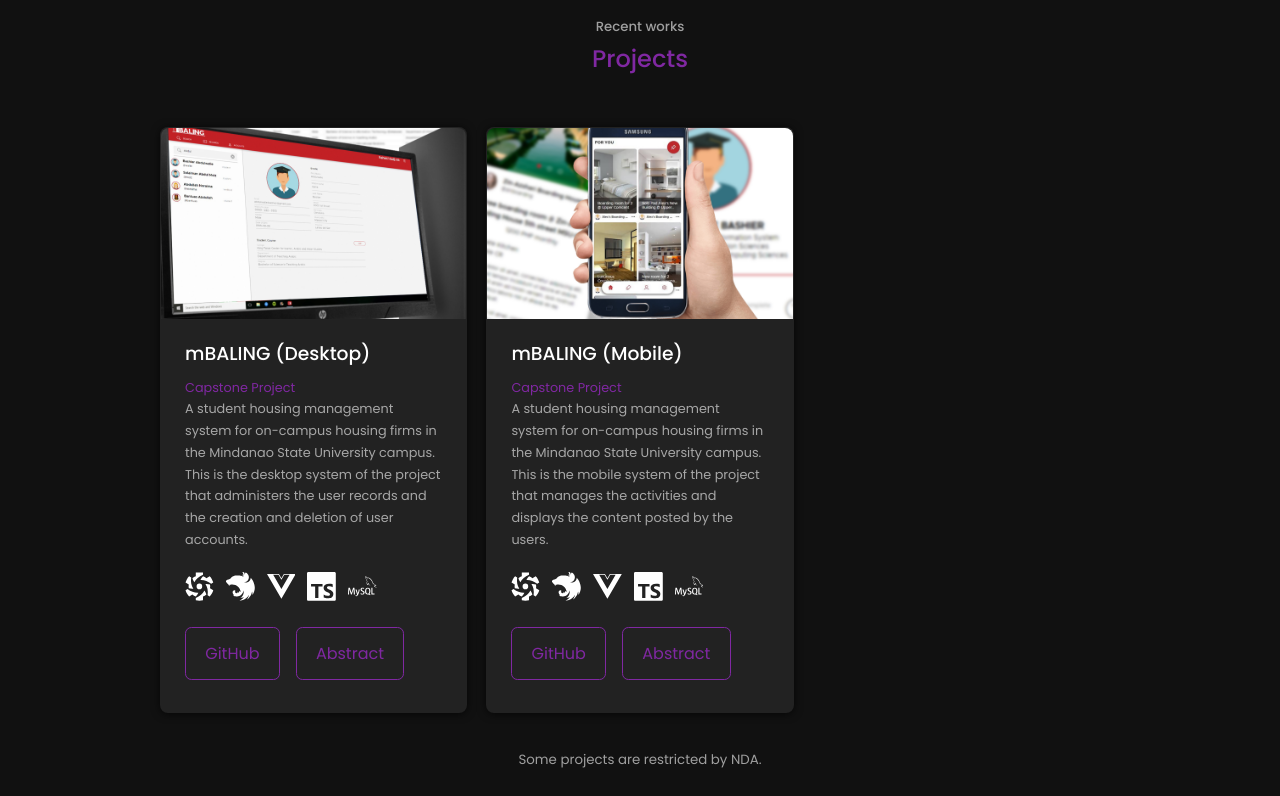
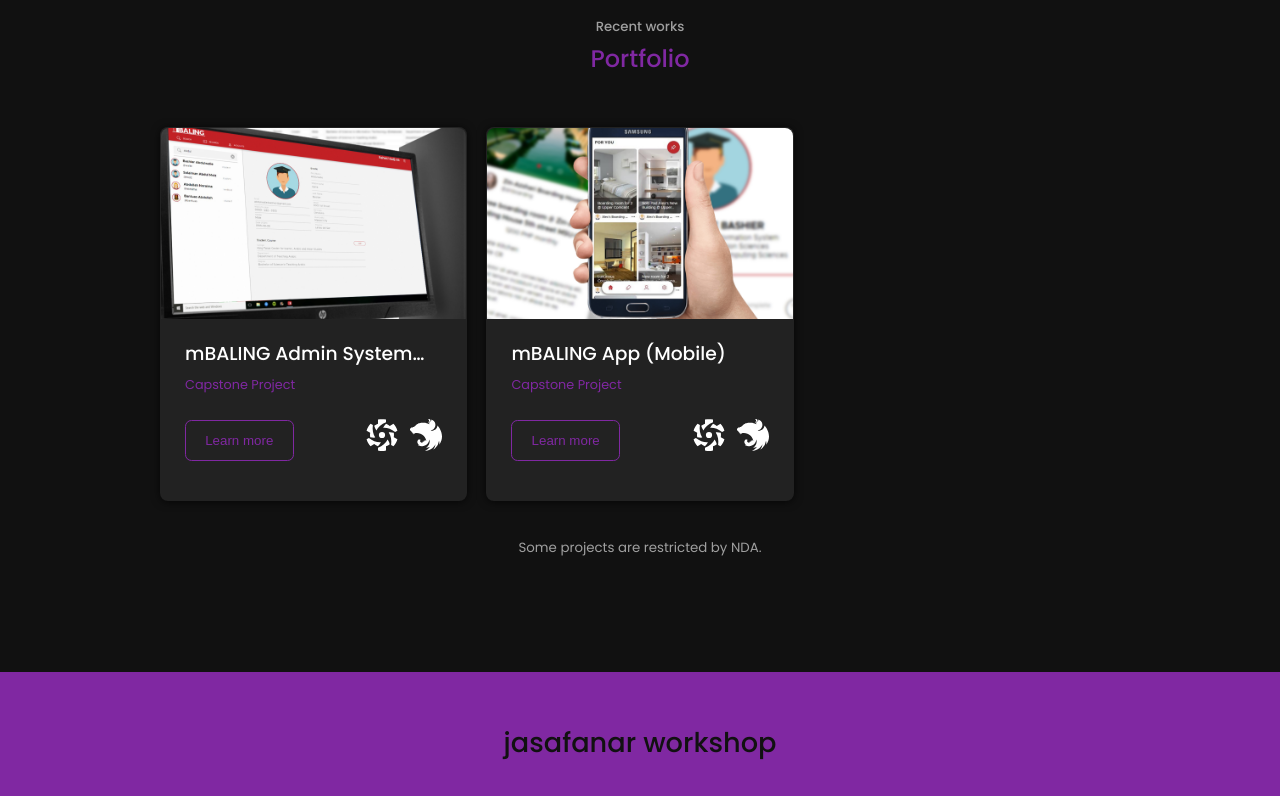
Before and after one commit to amsolaiman/portfolio-website-student, a React (Create React App) app: page /project in a window 1280 px wide. Shown: the part 480-1276 px from the top of the page. Built offline with nearby package versions, Linux system fonts and the light colour scheme.

Commit message:
Project items modal up

```diff
--- a/src/components/home/HomeSecond.jsx
+++ b/src/components/home/HomeSecond.jsx
@@ -11,19 +11,19 @@
     <>
       {/* #home_second desktop section */}
       <section id="home_second-d">
-        <div className="container works__container">
-          <div className="works__title">
+        <div className="container project__container">
+          <div className="project__title">
             <h5>These are my</h5>
-            <h2>Prided Works</h2>
+            <h2>Major Projects</h2>
           </div>
 
-          <div className="works__item item_left">
-            <div className="works__item-image">
+          <div className="project__item item_left">
+            <div className="project__item-image">
               <img src={IMG1} alt="mbaling-desktop" />
             </div>
-            <div className="works__info">
-              <h3>mBALING (Desktop)</h3>
-              <div className="works__cta">
+            <div className="project__info">
+              <h3>mBALING Admin System (Desktop)</h3>
+              <div className="project__cta">
                 <a
                   href="https://github.com/amsolaiman/mbaling-project-client-desktop"
                   className="btn"
@@ -39,13 +39,13 @@
               </div>
             </div>
           </div>
-          <div className="works__item item_right">
-            <div className="works__item-image">
+          <div className="project__item item_right">
+            <div className="project__item-image">
               <img src={IMG2} alt="mbaling-mobile" />
             </div>
-            <div className="works__info">
-              <h3>mBALING (Mobile)</h3>
-              <div className="works__cta">
+            <div className="project__info">
+              <h3>mBALING App (Mobile)</h3>
+              <div className="project__cta">
                 <a
                   href="https://github.com/amsolaiman/mbaling-project-client-mobile"
                   className="btn"
@@ -62,7 +62,7 @@
             </div>
           </div>
 
-          <div className="works__notes">
+          <div className="project__notes">
             <small>Some projects are restricted by NDA.</small>
             <Link to="/project" className="btn btn-primary">
               View more
@@ -74,17 +74,17 @@
       {/* #home_second mobile section */}
       <section id="home_second-m">
         <h5>These are my</h5>
-        <h2>Prided Works</h2>
+        <h2>Major Projects</h2>
 
-        <div className="container works__container">
-          <div className="works__grid">
-            <div className="works__item">
-              <div className="works__item-image">
+        <div className="container project__container">
+          <div className="project__grid">
+            <div className="project__item">
+              <div className="project__item-image">
                 <img src={IMG1} alt="mbaling-desktop" />
               </div>
-              <div className="works__info">
-                <h4>mBALING (Desktop)</h4>
-                <div className="works__cta">
+              <div className="project__info">
+                <h3>mBALING Admin System (Desktop)</h3>
+                <div className="project__cta">
                   <a
                     href="https://github.com/amsolaiman/mbaling-project-client-desktop"
                     className="btn"
@@ -100,13 +100,13 @@
                 </div>
               </div>
             </div>
-            <div className="works__item">
-              <div className="works__item-image">
+            <div className="project__item">
+              <div className="project__item-image">
                 <img src={IMG2} alt="mbaling-mobile" />
               </div>
-              <div className="works__info">
-                <h4>mBALING (Mobile)</h4>
-                <div className="works__cta">
+              <div className="project__info">
+                <h3>mBALING App (Mobile)</h3>
+                <div className="project__cta">
                   <a
                     href="https://github.com/amsolaiman/mbaling-project-client-mobile"
                     className="btn"
@@ -124,7 +124,7 @@
             </div>
           </div>
 
-          <div className="works__notes">
+          <div className="project__notes">
             <small>Some projects are restricted by NDA.</small>
             <Link to="/project" className="btn btn-primary">
               View more
--- a/src/components/home/homefirst.scss
+++ b/src/components/home/homefirst.scss
@@ -72,6 +72,7 @@
   .intro__content {
     h2,
     h5 {
+      text-align: start;
       color: var(--color-light);
     }
 
--- a/src/components/home/homesecond.scss
+++ b/src/components/home/homesecond.scss
@@ -15,7 +15,7 @@
 /* #home_second desktop styles */
 
 #home_second-d {
-  .works__container {
+  .project__container {
     display: column;
     columns: 2;
     gap: 10%;
@@ -26,11 +26,10 @@
     }
   }
 
-  .works__title {
-    text-align: right;
-
+  .project__title {
     h2,
     h5 {
+      text-align: end;
       color: var(--color-light);
     }
 
@@ -40,7 +39,7 @@
     }
   }
 
-  .works__item {
+  .project__item {
     background: var(--color-bg-variant);
     border-radius: 0.5rem;
     border: 1px solid transparent;
@@ -49,23 +48,29 @@
     user-select: none;
     box-shadow: 0 1px 8px rgba(0, 0, 0, 0.7) !important;
 
-    .works__item-image {
+    .project__item-image {
       border-radius: 0.5rem 0.5rem 0 0;
       overflow: hidden;
       aspect-ratio: 16/10;
     }
 
-    .works__info {
+    .project__info {
       display: block;
       padding: 0 2rem;
 
       h3 {
         margin: 1.2rem 0 1rem;
+        overflow: hidden;
+        text-overflow: ellipsis;
+        display: -webkit-box;
+        -webkit-line-clamp: 1;
+        line-clamp: 1;
+        -webkit-box-orient: vertical;
       }
 
-      .works__cta {
-        display: flex;
-        gap: 1rem;
+      .project__cta {
+        display: grid;
+        grid-template-columns: 1fr 1fr;
         margin-bottom: 2rem;
         align-items: center;
 
@@ -74,14 +79,13 @@
           flex-wrap: wrap;
           column-gap: 12px;
           font-size: 2rem;
-          width: 100%;
           justify-content: flex-end;
         }
       }
     }
   }
 
-  .works__notes {
+  .project__notes {
     display: grid;
     gap: 1rem;
     color: var(--color-light);
@@ -101,17 +105,17 @@
 /* #home_second mobile styles */
 
 #home_second-m {
-  .works__container {
+  .project__container {
     display: grid;
     gap: 2rem;
   }
 
-  .works__grid {
+  .project__grid {
     display: grid;
     grid-template-columns: 1fr 1fr;
     gap: 2rem;
 
-    .works__item {
+    .project__item {
       background: var(--color-bg-variant);
       border-radius: 0.5rem;
       border: 1px solid transparent;
@@ -124,21 +128,27 @@
         box-shadow: 0 5px 12px rgba(0, 0, 0, 0.7) !important;
       }
 
-      .works__item-image {
+      .project__item-image {
         border-radius: 0.5rem 0.5rem 0 0;
         overflow: hidden;
         aspect-ratio: 16/10;
       }
 
-      .works__info {
+      .project__info {
         display: block;
         padding: 0 1.5rem;
 
-        h4 {
+        h3 {
           margin: 1.2rem 0 1rem;
+          overflow: hidden;
+          text-overflow: ellipsis;
+          display: -webkit-box;
+          -webkit-line-clamp: 1;
+          line-clamp: 1;
+          -webkit-box-orient: vertical;
         }
 
-        .works__cta {
+        .project__cta {
           display: flex;
           gap: 1rem;
           margin-bottom: 2rem;
@@ -157,7 +167,7 @@
     }
   }
 
-  .works__notes {
+  .project__notes {
     display: grid;
     gap: 1rem;
     color: var(--color-light);
@@ -166,15 +176,15 @@
 
 @media screen and (max-width: 600px) {
   #home_second-m {
-    .works__container {
+    .project__container {
       width: var(--container-width-md);
     }
 
-    .works__grid {
+    .project__grid {
       grid-template-columns: 1fr;
     }
 
-    .works__notes {
+    .project__notes {
       justify-items: center;
     }
   }
--- a/src/components/project/ProjectFirst.jsx
+++ b/src/components/project/ProjectFirst.jsx
@@ -1,4 +1,4 @@
-import React from "react";
+import React, { useState } from "react";
 import "./projectfirst.scss";
 
 import {
@@ -12,30 +12,92 @@
 import IMG2 from "../../assets/project2.jpg";
 
 const ProjectFirst = () => {
+  const [openModal, setOpenModal] = useState(false);
+  const [modalIndex, setModalIndex] = useState(0);
+
   return (
     <section>
       <h5>Recent works</h5>
-      <h2>Projects</h2>
+      <h2>Portfolio</h2>
 
-      <div className="container project__container">
+      <div className="container portfolio__container">
         {data.map((project, index) => {
           return (
-            <div key={index} className="project__item">
-              <div className="project__item-image">
+            <>
+              <div key={index} className="portfolio__item">
+                <div className="portfolio__item-image">
                   <img src={project.image} alt={project.alt} />
                 </div>
-              <div className="project__content">
+                <div className="portfolio__content">
                   <h3>{project.name}</h3>
-                <p className="text-light">
-                  <span> {project.status} </span>
+                  <span> {project.type} </span>
+                  <div className="portfolio__content-cta">
+                    <button
+                      onClick={() => {
+                        setOpenModal(true);
+                        setModalIndex(index);
+                      }}
+                      className="btn"
+                    >
+                      Learn more
+                    </button>
+                    <div className="portfolio__content-icons">
+                      {project.techs.map((tech, index) => {
+                        if (index <= 1) {
+                          return <div key={index}>{tech.icon}</div>;
+                        }
+                        return null;
+                      })}
+                    </div>
+                  </div>
+                </div>
+              </div>
+              <Modal
+                openModal={openModal}
+                modalIndex={modalIndex}
+                closeModal={() => setOpenModal(false)}
+              />
+            </>
+          );
+        })}
+      </div>
+      <div className="portfolio__other">
+        <small>Some projects are restricted by NDA.</small>
+      </div>
+    </section>
+  );
+};
+
+export default ProjectFirst;
+
+function Modal({ openModal, modalIndex, closeModal }) {
+  if (!openModal) {
+    return null;
+  }
+
+  return (
+    <div onClick={closeModal} className="modal__overlay">
+      {data.map((project, index) => {
+        if (index === modalIndex) {
+          return (
+            <div
+              onClick={(e) => {
+                e.stopPropagation();
+              }}
+              className="container modal__container"
+            >
+              <h3>{project.name}</h3>
+              <p>
+                <span> {project.type} </span>
                 <br /> {project.description}
               </p>
-                <div className="project__content-icons">
+              <div className="modal__icons">
                 {project.techs.map((tech, index) => {
                   return <div key={index}>{tech.icon}</div>;
                 })}
               </div>
-                <div className="project__content-cta">
+
+              <div className="modal__cta">
                 {project.links.map(({ type, link }, index) => {
                   return (
                     <a
@@ -51,24 +113,19 @@
                 })}
               </div>
             </div>
+          );
+        }
+        return null;
+      })}
     </div>
   );
-        })}
-      </div>
-      <div className="project__other">
-        <small>Some projects are restricted by NDA.</small>
-      </div>
-    </section>
-  );
-};
-
-export default ProjectFirst;
+}
 
 const data = [
   {
     image: IMG1,
-    name: "mBALING (Desktop)",
-    status: "Capstone Project",
+    name: "mBALING Admin System (Desktop)",
+    type: "Capstone Project",
     description: `A student housing management system for on-campus housing firms in the Mindanao State University campus. This is the desktop system of the project that administers the user records and the creation and deletion of user accounts.`,
     alt: "mbaling-desktop",
     techs: [
@@ -101,8 +158,8 @@
   },
   {
     image: IMG2,
-    name: "mBALING (Mobile)",
-    status: "Capstone Project",
+    name: "mBALING App (Mobile)",
+    type: "Capstone Project",
     description: `A student housing management system for on-campus housing firms in the Mindanao State University campus. This is the mobile system of the project that manages the activities and displays the content posted by the users.`,
     alt: "mbaling-mobile",
     techs: [
--- a/src/components/project/projectfirst.scss
+++ b/src/components/project/projectfirst.scss
@@ -1,10 +1,10 @@
-.project__container {
+.portfolio__container {
   display: grid;
   grid-template-columns: repeat(3, 1fr);
   gap: 1.2rem;
 }
 
-.project__item {
+.portfolio__item {
   background: var(--color-bg-variant);
   border-radius: 0.5rem;
   border: 1px solid transparent;
@@ -18,67 +18,71 @@
     box-shadow: 0 5px 12px rgba(0, 0, 0, 0.7) !important;
   }
 
-  .project__item-image {
+  .portfolio__item-image {
     border-radius: 0.5rem 0.5rem 0 0;
     overflow: hidden;
     aspect-ratio: 16/10;
   }
 
-  .project__content {
+  .portfolio__content {
     display: block;
     padding: 0 1.5rem;
 
     h3 {
       margin: 1.2rem 0 0;
+      overflow: hidden;
+      text-overflow: ellipsis;
+      display: -webkit-box;
+      -webkit-line-clamp: 1;
+      line-clamp: 1;
+      -webkit-box-orient: vertical;
     }
 
-    p {
+    span {
       font-size: 0.8rem;
       margin: 0.4rem 0 1rem;
-      color: var(--color-light);
-
-      span {
-        color: var(--color-primary);
-      }
+      color: var(--color-primary);
     }
 
-    .project__content-icons {
-      display: flex;
-      flex-wrap: wrap;
-      column-gap: 12px;
-      font-size: 1.8rem;
-      margin-bottom: 0.7rem;
-    }
+    .portfolio__content-cta {
+      display: grid;
+      grid-template-columns: 1fr 1fr;
+      padding-top: 1rem;
+      margin-bottom: 2rem;
+      align-items: center;
 
-    .project__content-cta {
-      display: flex;
-      gap: 1rem;
-      margin-bottom: 2rem;
+      .portfolio__content-icons {
+        display: flex;
+        flex-wrap: wrap;
+        column-gap: 12px;
+        font-size: 2rem;
+        justify-content: flex-end;
+      }
     }
   }
 }
 
-.project__other {
+.portfolio__other {
   margin-top: 2rem;
   text-align: center;
   color: var(--color-light);
 }
 
 @media screen and (max-width: 1024px) {
-  .project__container {
+  .portfolio__container {
     width: var(--container-width-md);
     grid-template-columns: repeat(2, 1fr);
   }
 
-  .project__item {
+  .portfolio__item {
     &:hover {
       transform: translateY(0);
     }
 
-    .project__content {
+    .portfolio__content {
       padding: 0 1.2rem;
 
-      .project__content-icons {
+      .portfolio__content-icons {
         column-gap: 10px;
         font-size: 1.5rem;
       }
@@ -87,7 +91,77 @@
 }
 
 @media screen and (max-width: 600px) {
-  .project__container {
+  .portfolio__container {
     grid-template-columns: repeat(1, 1fr);
   }
 }
+
+/* modal pop-up styles */
+
+.modal__overlay {
+  background-color: rgba(0, 0, 0, 0.5);
+  position: fixed;
+  width: 100%;
+  height: 100%;
+  top: 50%;
+  left: 50%;
+  transform: translate(-50%, -50%);
+  z-index: 10;
+}
+
+.modal__container {
+  background: var(--color-bg-variant);
+  width: 40%;
+  padding: 2rem;
+  border-radius: 1rem;
+  position: fixed;
+  top: 50%;
+  left: 50%;
+  transform: translate(-50%, -50%);
+  box-shadow: 0 0 18px 0 rgba(0, 0, 0, 0.75);
+
+  p {
+    font-size: 0.8rem;
+    margin: 0.4rem 0 1rem;
+    color: var(--color-light);
+    overflow: hidden;
+    text-overflow: ellipsis;
+    display: -webkit-box;
+    -webkit-line-clamp: 6;
+    line-clamp: 6;
+    -webkit-box-orient: vertical;
+
+    span {
+      color: var(--color-primary);
+    }
+  }
+
+  .modal__icons {
+    display: flex;
+    flex-wrap: wrap;
+    column-gap: 12px;
+    font-size: 2rem;
+    margin-bottom: 1rem;
+  }
+
+  .modal__cta {
+    display: flex;
+    gap: 1rem;
+  }
+}
+
+@media screen and (max-width: 1024px) {
+  .modal__container {
+    width: 70%;
+  }
+}
+
+@media screen and (max-width: 600px) {
+  .modal__container {
+    width: var(--container-width-md);
+  }
+
+  .modal__container {
+    padding: 2rem 1.4rem;
+  }
+}
--- a/src/index.scss
+++ b/src/index.scss
@@ -88,6 +88,10 @@
   }
 }
 
+button {
+  background: transparent;
+}
+
 .btn {
   width: max-content;
   display: inline-block;
```
Lines whose indentation alone changed are shown as unchanged.
